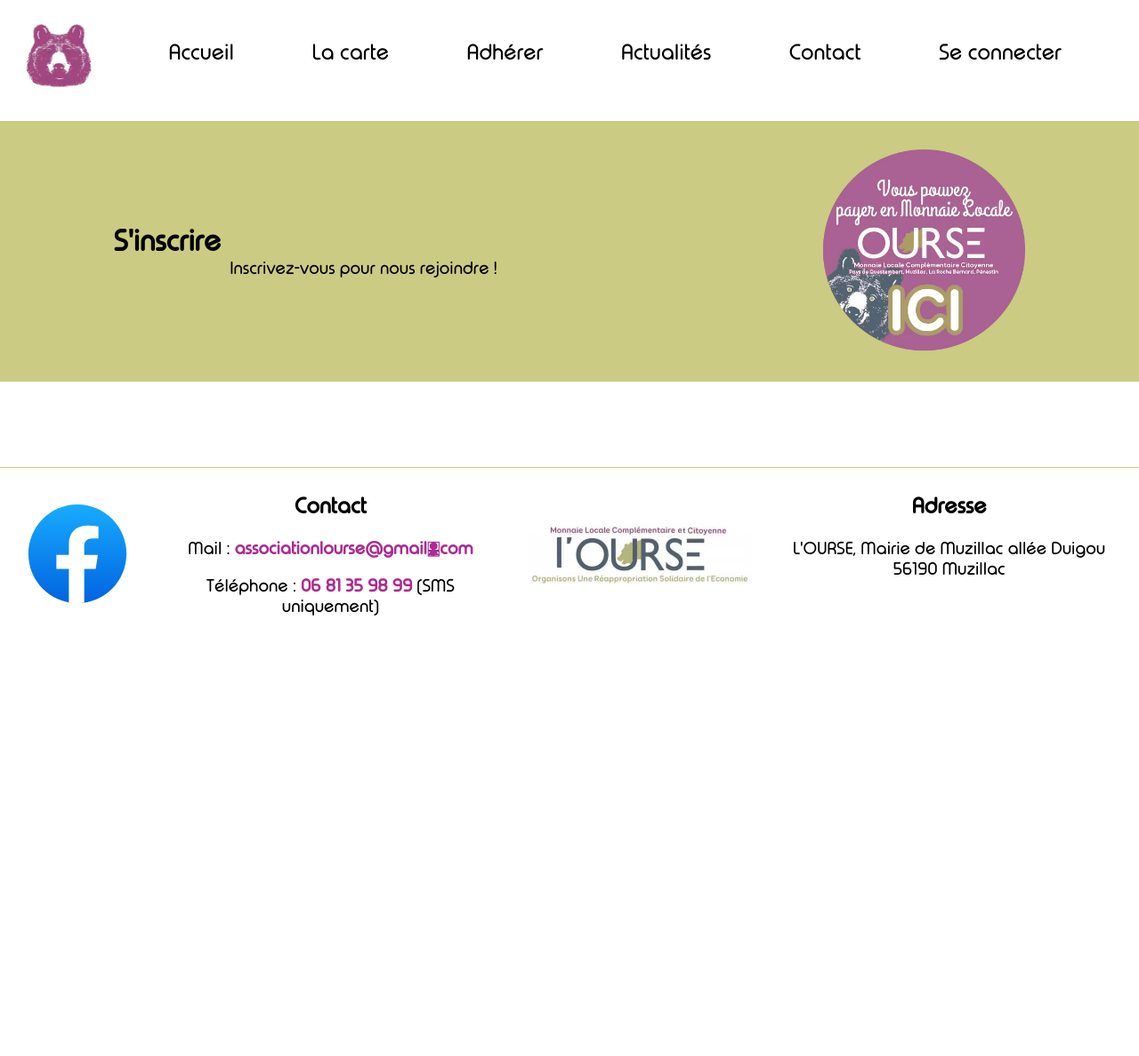
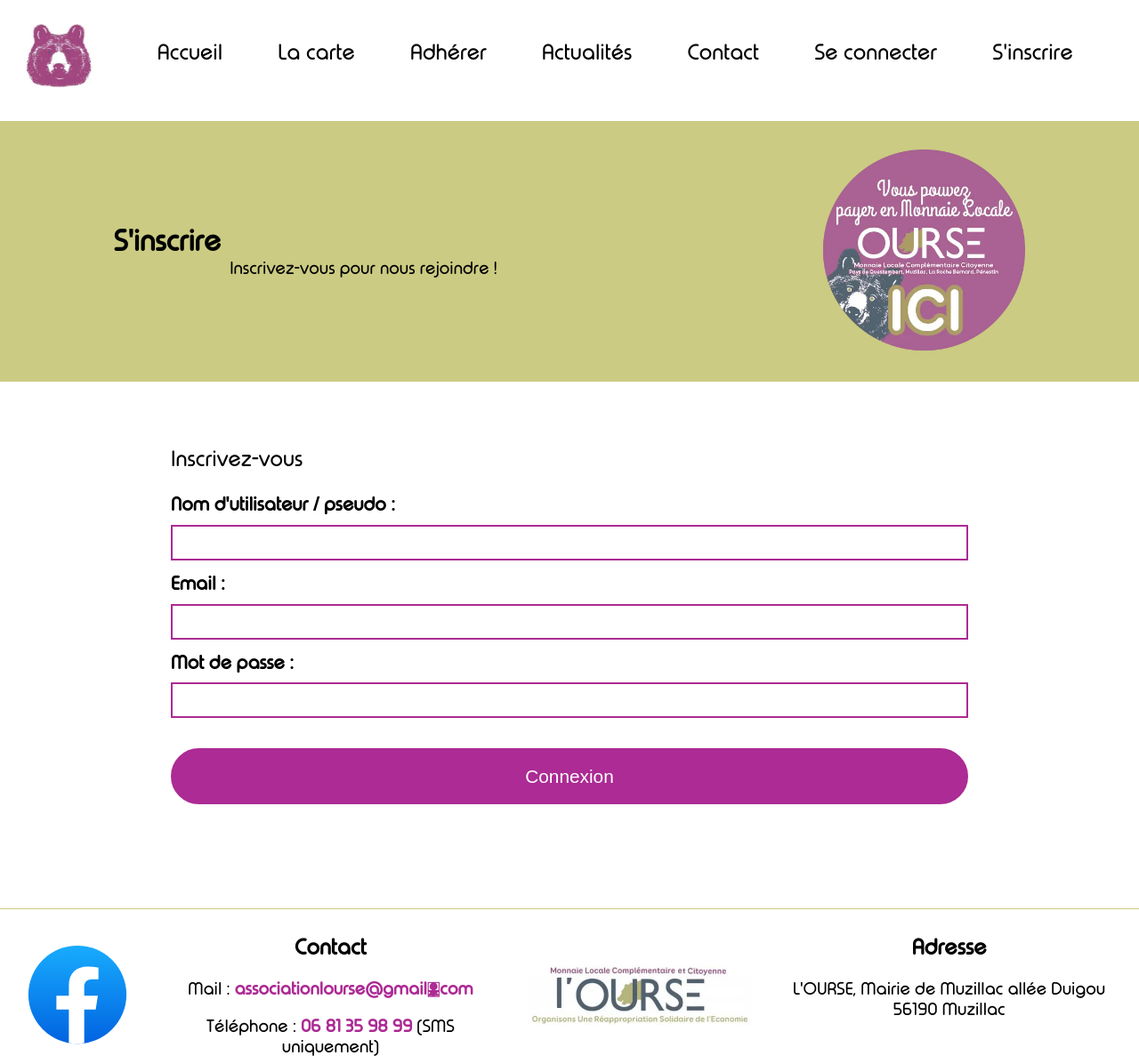
Before and after one commit to Fseymortier/l-ourse, a PHP site: page /pages/s-inscrire.php in a window 1280 px wide. Shown: the top 1187 px of the page at 89% size. Before the commit the page ends 692 px from the top, so only its background shows below. Run offline with PHP 8.4, Linux system fonts and the light colour scheme.

Commit message:
update
ajustement du script de la nav

```diff
--- a/composants/nav.php
+++ b/composants/nav.php
@@ -26,6 +26,9 @@
         </div>
         <div class="item_menu">
             <a class="nav_link" href="/l-ourse/pages/se-connecter.php">Se connecter</a>
+        </div>
+        <div class="item_menu">
+            <a class="nav_link" href="/l-ourse/pages/s-inscrire.php">S'inscrire</a>
         </div>
     </div>
 </nav>
@@ -64,19 +67,43 @@
     </div>
 </nav> -->
 <script>
+</script>
+<script>
     document.addEventListener("DOMContentLoaded", function() {
-        var navigationItems = document.querySelectorAll("nav a");
+        var navigationLinks = document.querySelectorAll(".item_menu a");
 
         // Fonction pour vérifier l'URL de la page actuelle
         function checkCurrentPage() {
             var currentPageUrl = window.location.href;
-            navigationItems.forEach(function(item) {
-                if (item.href === currentPageUrl) {
-                    item.classList.add("selected");
+            navigationLinks.forEach(function(link) {
+                // Vérifier si l'URL de la page actuelle correspond à l'un des liens de navigation
+                if (link.href === currentPageUrl) {
+                    link.classList.add("selected");
                 }
             });
         }
+        // Appeler la fonction pour vérifier l'URL de la page actuelle
+        checkCurrentPage();
+    });
+    document.addEventListener("DOMContentLoaded", function() {
+        var navigationLinks = document.querySelectorAll(".second_menu a");
 
+        // Fonction pour vérifier l'URL de la page actuelle
+        function checkCurrentPage() {
+            var currentPageUrl = window.location.href;
+            navigationLinks.forEach(function(link) {
+                // Vérifier si l'URL de la page actuelle correspond à l'un des liens de navigation
+                if (link.href === currentPageUrl) {
+                    link.classList.add("selected");
+
+                    // Si l'élément a un sous-menu, ajouter la classe 'selected' à son parent
+                    var parentItem = link.closest(".item_menu");
+                    if (parentItem) {
+                        parentItem.classList.add("selected");
+                    }
+                }
+            });
+        }
         // Appeler la fonction pour vérifier l'URL de la page actuelle
         checkCurrentPage();
     });
--- a/pages/s-inscrire.php
+++ b/pages/s-inscrire.php
@@ -5,7 +5,16 @@ $txtHeader = 'Inscrivez-vous pour nous rejoindre !';
 require_once('../composants/header.php');
 require_once('../composants/session.php');
 ?>
-<section>
-
+<section class="container_adherer">
+<form method="POST" action="">
+    <p class="champ_obligatoire">Inscrivez-vous</p>
+    <label for="">Nom d'utilisateur / pseudo :</label>
+    <input type="text" id="" name="nom"/>
+    <label for="form2Example11">Email :</label>
+    <input type="email" id="form2Example11" name="email"/>
+    <label for="form2Example22">Mot de passe :</label>
+    <input type="password" id="form2Example22" name="password" />
+    <input type="submit" value="Connexion" class="button_form button_connexion">
+  </form>
 </section>
 <?php require_once('../composants/footer.php') ?>
--- a/styles/contact.css
+++ b/styles/contact.css
@@ -36,6 +36,7 @@ input,textarea{
 }
 .button_sincrire{
     color: var(--violet);
+    width: 70%;
 }
 .button_sincrire:hover{
     border: 2px solid var(--violet);
```
Also changed, not shown: pages/se-connecter.php (+4 -4 lines).
